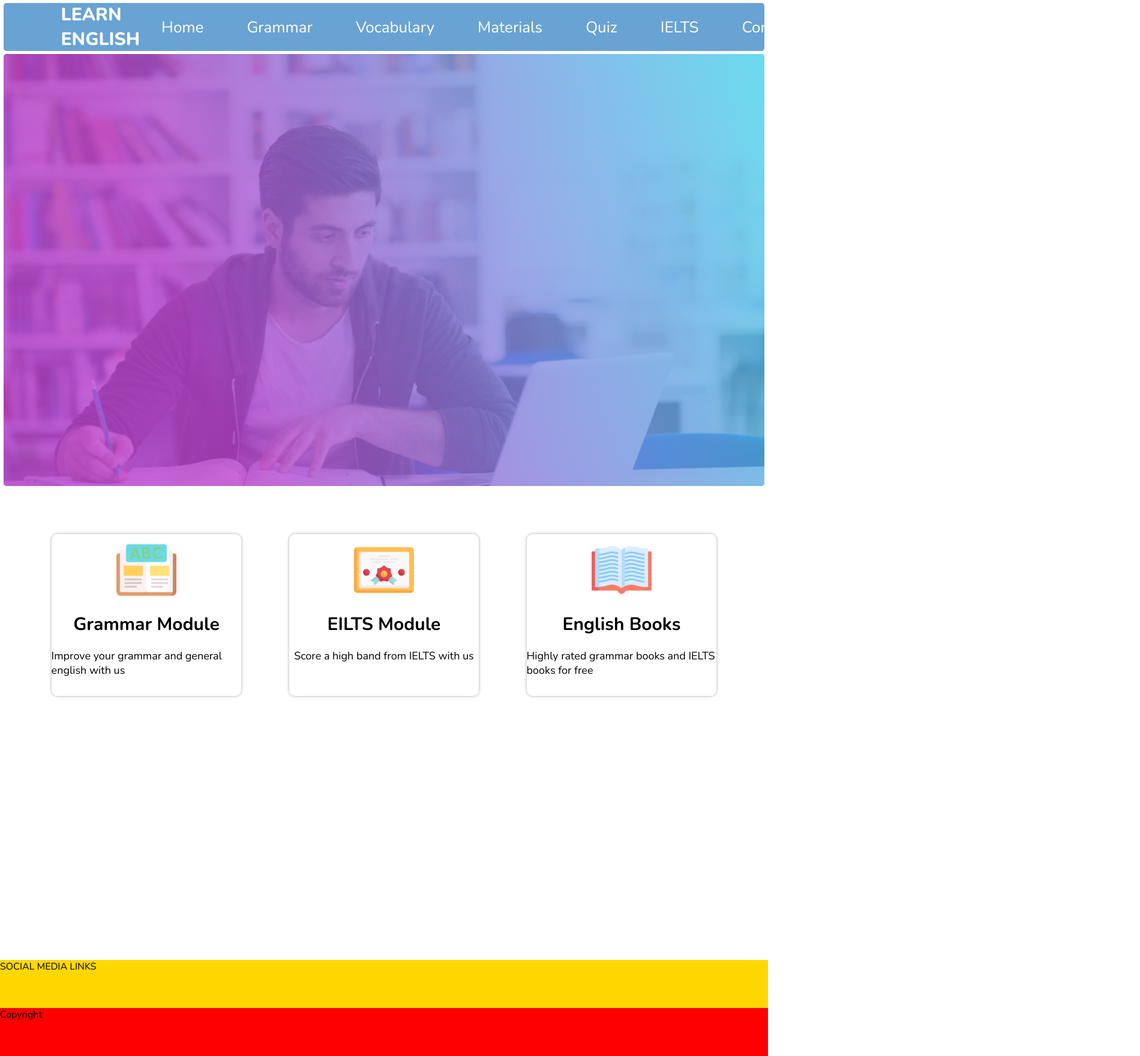
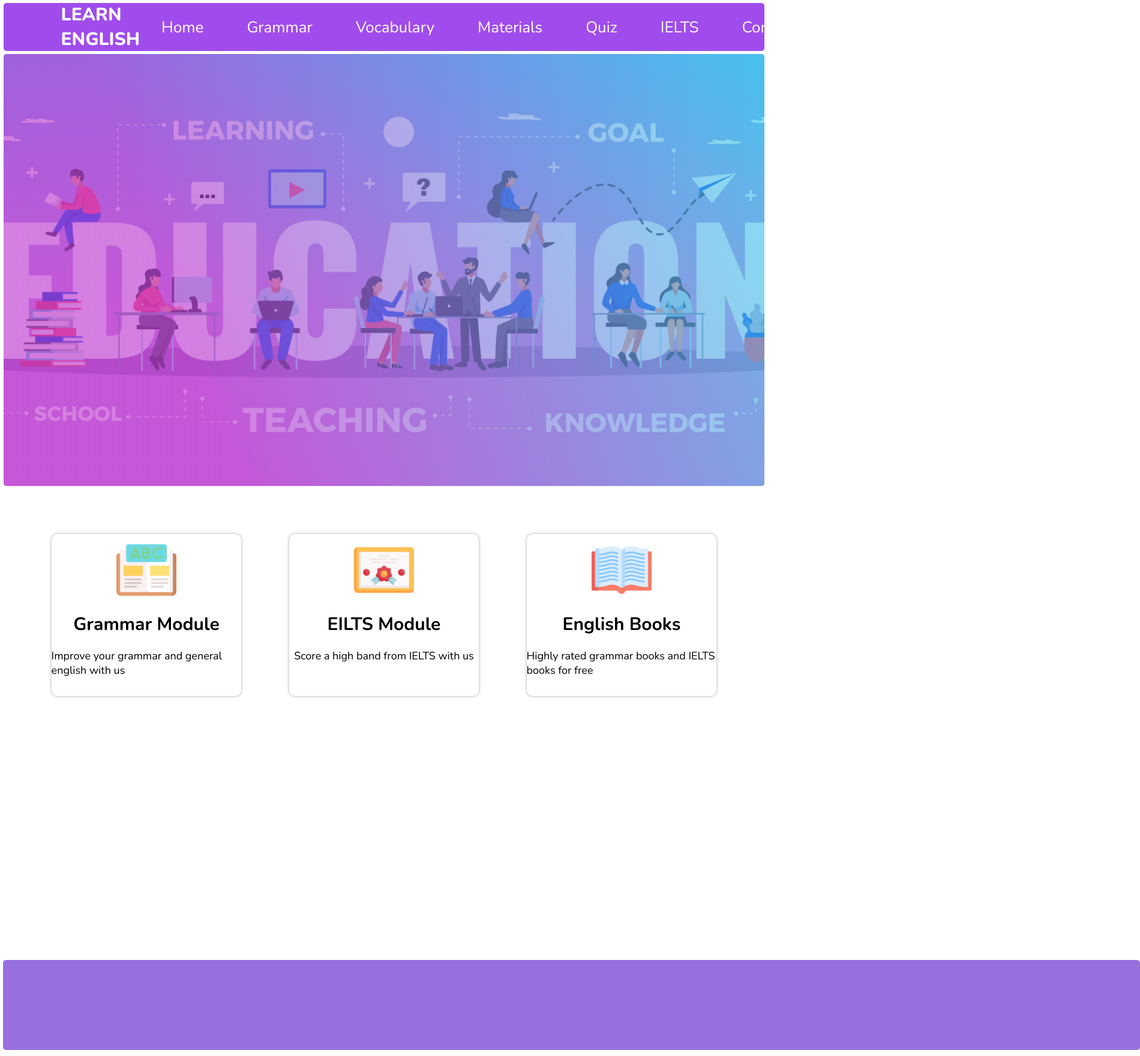
Before and after one commit to Isokjon-Osimjonov/education-uz, a React (Create React App) app: page / in a window 1280 px wide. Shown: the whole page at 60% size, 1900 px wide, since content can reach past the window. Built offline with nearby package versions, Linux system fonts and the light colour scheme.

Commit message:
color was changed

```diff
--- a/src/components/footer/Footer.css
+++ b/src/components/footer/Footer.css
@@ -1,19 +1,24 @@
 .footer {
-    width: 100%;
-    height: auto;
+    width:1895px ;
+    height: 150px;
     background: #e9e5e5;
     position: absolute;
     top: 200vh;
+    border-radius: 5px;
+    margin: 0px 5px;
+    margin-bottom: 5px;
+    background-color:#9770DE;
+
 }
 
 .footer__abowe{
     width: 100%;
     height: 80px;
-    background-color: gold;
+    background-color:#A164DC;
 }
 
 .footer__below{
     width: 100%;
     height: 80px;
-    background-color: red;
+    background-color:#9770DE;
 }
--- a/src/components/footer/Footer.js
+++ b/src/components/footer/Footer.js
@@ -4,11 +4,11 @@ function Footer() {
 
   return (
     <div className="footer">
-      <div className="footer__abowe">SOCIAL MEDIA LINKS</div>
+      {/* <div className="footer__abowe">SOCIAL MEDIA LINKS</div>
       <div className="footer__below">
 
         Copyright
-      </div>
+      </div> */}
     </div>
   );
 }
--- a/src/components/header/Header.css
+++ b/src/components/header/Header.css
@@ -1,7 +1,7 @@
 .header {
     width: 99%;
     height: 80px;
-    background-color: rgb(105, 163, 211);
+    background-color: #A04CEC;
     /* background-color: #f1f1f1; */
     /* box-shadow: 0px 0px 3px rgb(155, 153, 153); */
     margin: 5px auto;
--- a/src/routes/home/Home.css
+++ b/src/routes/home/Home.css
@@ -10,7 +10,7 @@
     margin: 0px 0.5%;
     object-fit: cover;
     border-radius: 5px;
-    opacity: 0.8;
+    opacity: 1;
     z-index: -2;
     position: absolute;
 }
@@ -23,7 +23,7 @@
     background-color: gold;
     background: rgb(200, 60, 221);
     background: linear-gradient(70deg, #bd39d1ec 26%, #30cfebe1);
-    opacity: 0.8;
+    opacity: 0.7;
     z-index: -1;
     position: absolute;
 }
--- a/src/routes/home/Home.js
+++ b/src/routes/home/Home.js
@@ -1,16 +1,16 @@
 import React from "react";
 // import Header from "../../components/header/Header";
 import "../home/Home.css";
-import BcImage from "../../assets/images/Online-Edu.jpg";
-// import BcImg from '../../assets/images/29493.jpg'
+// import BcImage from "../../assets/images/Online-Edu.jpg";
+import BcImg from '../../assets/images/29493.jpg'
 import Certificate from './../../assets/images/certificate.png'
 import Study from './../../assets/images/study.png'
 import Leraning from './../../assets/images/learning.png'
 function Home() {
   return (
     <div className="home">
-      <img src={BcImage} className="home__section__bcimg" alt="Background" />
-      {/* <img src={BcImg} className="home__section__bcimg" /> */}
+      {/* <img src={BcImage} className="home__section__bcimg" alt="Background" /> */}
+      <img src={BcImg} className="home__section__bcimg" alt="" />
       <div className="home__blur"></div>
 
       {/* <div className="home__description">
```
